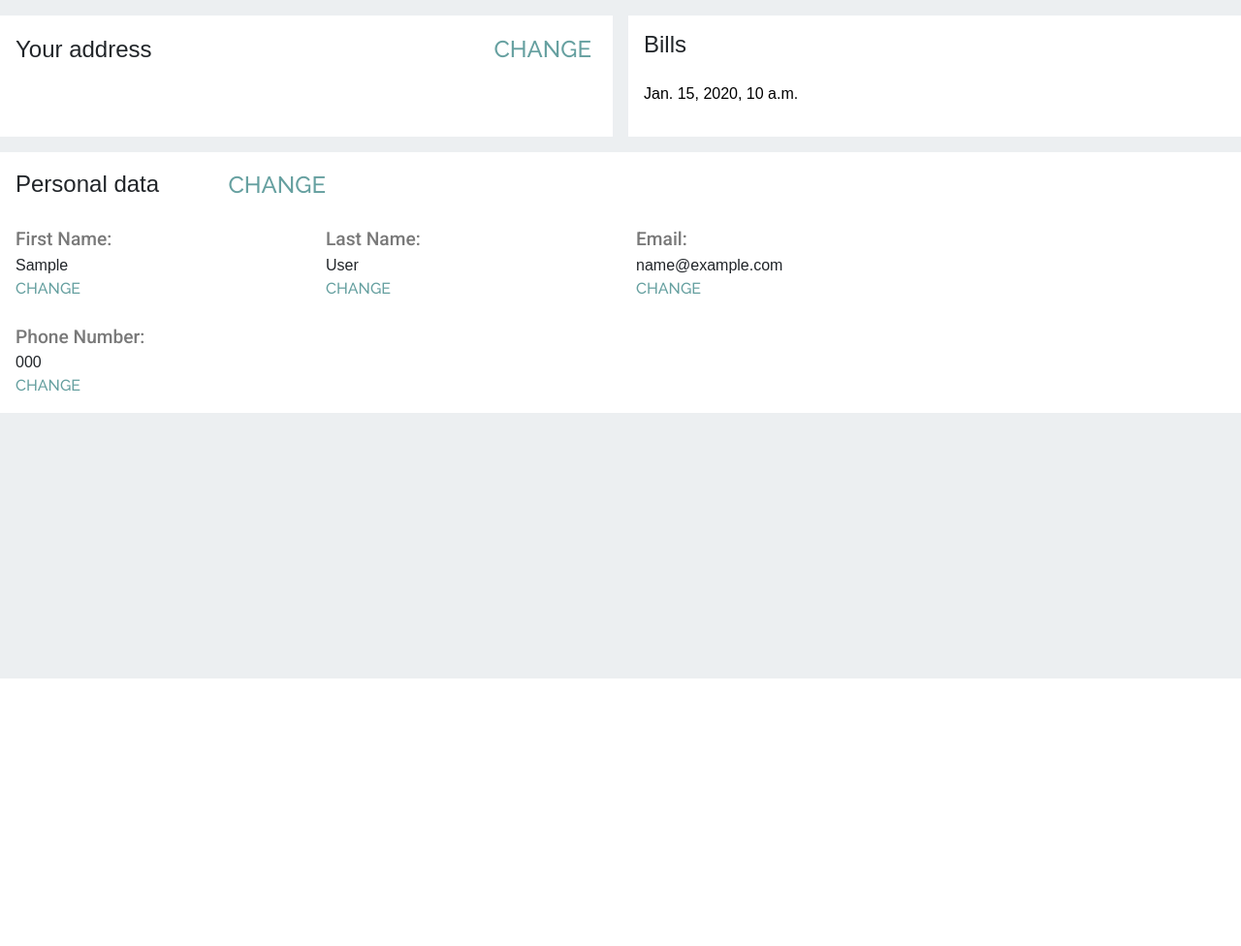
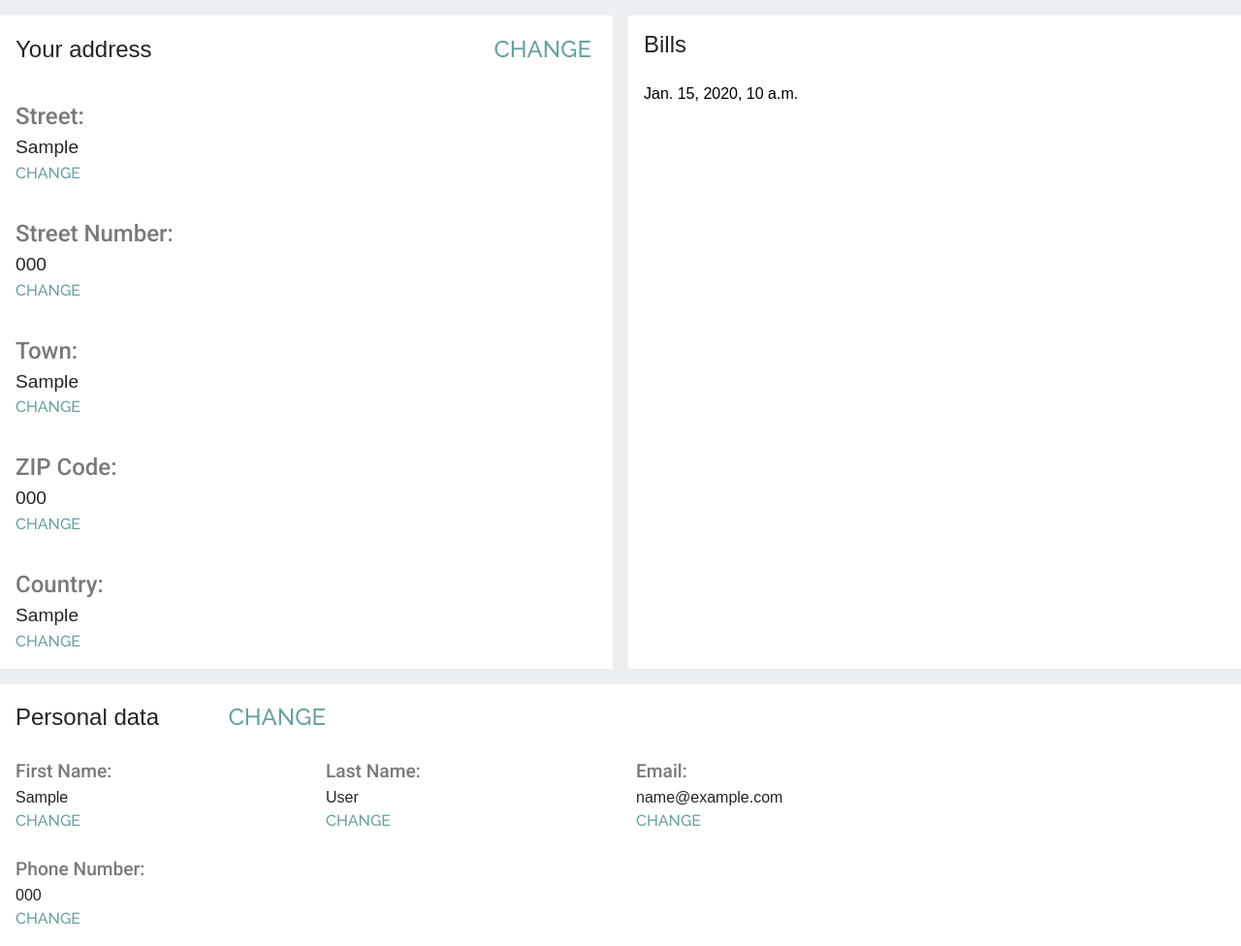
Before and after one commit to aleooo/sklep_2, a Django app: page /en/account/ in a window 1280 px wide. Shown: the part 100-1076 px from the top of the page at 97% size. Before the commit the page ends 800 px from the top, so only its background shows below. Run offline with Django 3.2, Linux system fonts and the light colour scheme; a user stored in the database is signed in; tables that the repository leaves empty hold one stand-in row (values such as "Sample post"); some web fonts are replaced.

Commit message:
refactor account forms #2

```diff
--- a/sklep_2/order/views.py
+++ b/sklep_2/order/views.py
@@ -33,7 +33,6 @@ def order(request):
     user = request.user
 
     if request.method == 'POST':
-        print(request.POST)
         form = OrderForm(request.POST)
         if form.is_valid():
             object_order = form.save(commit=False)
--- a/sklep_2/shop/forms.py
+++ b/sklep_2/shop/forms.py
@@ -26,7 +26,7 @@ class UserModelForm(UserCreationForm):
         'password_mismatch': _('The two password fields didn`t match'),
     }
 
-class PersonalForm(UserCreationForm):
+class PersonalForm(forms.ModelForm):
     class Meta:
         model = UserModel
         fields = ('first_name', 'last_name', 'email', 'number')
@@ -51,8 +51,8 @@ class AddressForm(forms.ModelForm):
         widgets = {
             'street': forms.TextInput(attrs={'class': 'form-control font_numbers_light input', 'pattern': '^[A-ZŻŹŁ].*', 'placeholder': '-----'}),
             'street_number': forms.TextInput(attrs={'class': 'form-control font_numbers_light input', 'placeholder': '-----'}),
-            'town': forms.TextInput(attrs={'class': 'form-control font_numbers_light input', 'type': 'email', 'placeholder': '-----'}),
-            'ZIP_code': forms.TextInput(attrs={'class': 'form-control font_numbers_light input', 'pattern': '^[A-ZŻŹŁ].*', 'placeholder': '-----'}),
+            'town': forms.TextInput(attrs={'class': 'form-control font_numbers_light input', 'pattern': '^[A-ZŻŹŁ].*', 'placeholder': '-----'}),
+            'ZIP_code': forms.TextInput(attrs={'class': 'form-control font_numbers_light input', 'pattern': '[0-9-]*', 'placeholder': '-----'}),
             'country': forms.TextInput(attrs={'class': 'form-control font_numbers_light input', 'pattern': '^[A-ZŻŹŁ].*', 'placeholder': '-----'}),
         }
         labels = {
--- a/sklep_2/shop/utils.py
+++ b/sklep_2/shop/utils.py
@@ -48,4 +48,6 @@ def data_post(request):
         del data['csrfmiddlewaretoken']
     except KeyError:
         pass
+    if 'number_0' in data:
+        data['']
     return data
--- a/sklep_2/shop/views.py
+++ b/sklep_2/shop/views.py
@@ -4,6 +4,7 @@ from django.contrib.auth.decorators import login_required
 from django.contrib.auth.models import User
 from django.core import serializers
 from django.http.response import JsonResponse
+from django.contrib import messages
 from django.shortcuts import redirect, render
 from django.urls import reverse
 from django.urls.base import resolve
@@ -97,52 +98,35 @@ def list_search(request, text):
 def account(request, type=None):
     user = UserModel.objects.get(id=request.user.id)
     orders = user.order.values('id', 'created')
-    personal_form = PersonalForm(instance=user)
-    address_form = AddressForm(instance=user.address)
 
     if request.method == 'POST':
         if type == 'personal_data':
-            personal_form = PersonalForm(request.POST)
-            if personal_form.is_valid():
-                personal_form.save()
+            data = request.POST
+            user.first_name = data['first_name']
+            user.last_name = data['last_name']
+            user.email = data['email']
+            user.number = data['number_0'] + data['number_1']
+            user.save()
+            # personal_form = PersonalForm(request.POST)
+            # if personal_form.is_valid():
+            #     personal_form.save()
+
+            return redirect('shop:account')
 
         elif type == 'address':
             address_form = AddressForm(request.POST)
             if address_form.is_valid():
-                address_form.save()
+                address = address_form.save()
+                user.address = address
+                user.save()
+                return redirect('shop:account')
+    else:
+        personal_form = PersonalForm(instance=user)
+        address_form = AddressForm(instance=user.address)
+
 
     return render(request, 'content/account.html', {'address_form': address_form,
                                                     'main_bar': True,
                                                     'orders': orders,
                                                     'personal_form': personal_form,
                                                     'user': user})
-
-
-def account_data(request, type):
-    user = request.user
-
-    # checks if user has address
-    if user.address:
-        address = user.address
-    else:
-        # like user has no address. Address is create and assign to user
-        user.address = Address.objects.create()
-        user.save()
-        address = user.address
-
-    if request.method == 'POST':
-        # using own function which is the shop.utils.py throw away the csrftoken from request.POST
-        data = data_post(request)
-
-        # assigning data to an object
-        if type == 'address':
-            for k, v in data.items():
-                if k in address.__dict__:
-                    setattr(address, k, v)
-            address.save()
-        elif type == 'personal_data':
-            for k, v in data.items():
-                if k in user._wrapped.__dict__:
-                    setattr(user, k, v)
-            user.save()
-    return redirect('shop:account')
--- a/sklep_2/templates/content/account.html
+++ b/sklep_2/templates/content/account.html
@@ -11,7 +11,25 @@
             <div id='account_div_form_address'>
                 <form action="{% url 'shop:account_data' type='address' %}" method='post'>
                     {% csrf_token %}
-                    <div id='account_form_address'>
+                    <div class="form-floating mb-3 display_n" id='street'>
+                        {{ address_form.street }}
+                        <label for="id_street">{{ address_form.street.label }}</label>
+                    </div>
+                    <div class="form-floating mb-3 display_n" id='street_number'>
+                        {{ address_form.street_number }}
+                        <label for="id_street_number">{{ address_form.street_number.label }}</label>
+                    </div>
+                    <div class="form-floating mb-3 display_n" id='town'>
+                        {{ address_form.town }}
+                        <label for="id_town">{{ address_form.town.label }}</label>
+                    </div>
+                    <div class="form-floating mb-3 display_n" id='ZIP_code'>
+                        {{ address_form.ZIP_code }}
+                        <label for="id_ZIP_code">{{ address_form.ZIP_code.label }}</label>
+                    </div>
+                    <div class="form-floating mb-3 display_n" id='country'>
+                        {{ address_form.country }}
+                        <label for="id_country">{{ address_form.country.label }}</label>
                     </div>
                     <div class='display_f align_i_c float_r margin_t'>
                         <button type='button' class='button_n' onclick='cancel("address")'><p class='color_green margin_0'>{% trans "CANCEL" %}</p></button>
@@ -51,18 +69,46 @@
             <div class='account_address white padding margin_t'>
                 <div class="display_f justify_c_s_b">
                     <h4 class='font_numbers_light display_f align_i_c margin_0'>{% trans "Your address" %}</h1>
-                    <button class='color_green button_n font_size_15' onclick="account_form('{{ address_json }}','address')">{% trans "CHANGE" %}</button>
+                    <button class='color_green button_n font_size_15' onclick="account_form('address', 'all')">{% trans "CHANGE" %}</button>
                 </div>
                 <div class='display_f width_100 flex_w_w'>
-                {% for key, value in address.items %}
+
                     <div class='personal_data width_320p margin_t_2'>
                         <div>
-                            <p class='font_numbers font_size_15 color_gray margin_0'>{{ value.field }}:</p>
-                            <p class='font_numbers_light margin_0 font_size_12'>{{ value.value }}</p>
-                            <button class='color_green button_n padding_0' onclick="account_form('{{ address_json }}','address','{{ key }}')">{% trans "CHANGE" %}</button>
+                            <p class='font_numbers font_size_15 color_gray margin_0'>{% trans "Street" %}:</p>
+                            <p class='font_numbers_light margin_0 font_size_12'>{{ address_form.street.initial }}</p>
+                            <button class='color_green button_n padding_0' onclick="account_form('address', 'street')">{% trans "CHANGE" %}</button>
                         </div>
                     </div>
-                {% endfor %}
+                    <div class='personal_data width_320p margin_t_2'>
+                        <div>
+                            <p class='font_numbers font_size_15 color_gray margin_0'>{% trans "Street Number" %}:</p>
+                            <p class='font_numbers_light margin_0 font_size_12'>{{ address_form.street_number.initial }}</p>
+                            <button class='color_green button_n padding_0' onclick="account_form('address','street_number')">{% trans "CHANGE" %}</button>
+                        </div>
+                    </div>
+                    <div class='personal_data width_320p margin_t_2'>
+                        <div>
+                            <p class='font_numbers font_size_15 color_gray margin_0'>{% trans "Town" %}:</p>
+                            <p class='font_numbers_light margin_0 font_size_12'>{{ address_form.town.initial }}</p>
+                            <button class='color_green button_n padding_0' onclick="account_form('address','town')">{% trans "CHANGE" %}</button>
+                        </div>
+                    </div>
+                    <div class='personal_data width_320p margin_t_2'>
+                        <div>
+                            <p class='font_numbers font_size_15 color_gray margin_0'>{% trans "ZIP Code" %}:</p>
+                            <p class='font_numbers_light margin_0 font_size_12'>{{ address_form.ZIP_code.initial }}</p>
+                            <button class='color_green button_n padding_0' onclick="account_form('address','ZIP_code')">{% trans "CHANGE" %}</button>
+                        </div>
+                    </div>
+                    <div class='personal_data width_320p margin_t_2'>
+                        <div>
+                            <p class='font_numbers font_size_15 color_gray margin_0'>{% trans "Country" %}:</p>
+                            <p class='font_numbers_light margin_0 font_size_12'>{{ address_form.country.initial }}</p>
+                            <button class='color_green button_n padding_0' onclick="account_form('address','country')">{% trans "CHANGE" %}</button>
+                        </div>
+                    </div>
+
             </div>
             </div>
             <div class='account_bills white padding margin_t'>
@@ -92,21 +138,21 @@
                     <div class='personal_data width_320p'>
                         <div>
                             <p class='font_numbers font_size_12 color_gray margin_0'>{% trans "Last Name" %}:</p>
-                            <p class='font_numbers_light margin_0'>{{ personal_form.last_name.initial }}</p>
+                            <p class='font_numbers_light margin_0'>{{ user.last_name }}</p>
                             <button class='color_green button_n padding_0' onclick="account_form('personal_data', 'last_name')">{% trans "CHANGE" %}</button>
                         </div>
                     </div>
                     <div class='personal_data width_320p'>
                         <div>
                             <p class='font_numbers font_size_12 color_gray margin_0'>{% trans "Email" %}:</p>
-                            <p class='font_numbers_light margin_0'>{{ personal_form.email.initial }}</p>
+                            <p class='font_numbers_light margin_0'>{{ user.email }}</p>
                             <button class='color_green button_n padding_0' onclick="account_form('personal_data', 'email')">{% trans "CHANGE" %}</button>
                         </div>
                     </div>
                     <div class='personal_data width_320p'>
                         <div>
                             <p class='font_numbers font_size_12 color_gray margin_0'>{% trans "Phone Number" %}:</p>
-                            <p class='font_numbers_light margin_0'>{{ personal_form.number.initial }}</p>
+                            <p class='font_numbers_light margin_0'>{{ user.number }}</p>
                             <button class='color_green button_n padding_0' onclick="account_form('personal_data', 'phone_number')">{% trans "CHANGE" %}</button>
                         </div>
                     </div>
--- a/sklep_2/templates/static/assets/js/account.js
+++ b/sklep_2/templates/static/assets/js/account.js
@@ -6,12 +6,16 @@ var account_div_form_address = $('#account_div_form_address')
 var account_div_form_personal_data = $('#account_div_form_personal_data')
 var tag_form = $('#account_tag_form')
 var personal_form_ids = ['first_name', 'last_name', 'email', 'phone_number']
+var address_form_ids = ['street', 'street_number', 'town', 'ZIP_code', 'country']
 
 
 // cancel form address and personal data
 function cancel(type){
     for (personal_id of personal_form_ids){
         $(`#${personal_id}`).css('display', 'none');
+    }
+    for (address_id of address_form_ids){
+        $(`#${address_id}`).css('display', 'none');
     }
     background.css('display', 'none');
     div_form.css('display', 'none');
@@ -28,6 +32,16 @@ function account_form(type, kind=null){
 
     if(type == 'address'){
         account_div_form_address.css('display', 'block')
+        if (kind == 'all'){
+            for (address_id of address_form_ids){
+                $(`#${address_id}`).css('display', 'flex')
+            }
+        }
+        else{
+
+            $(`#${kind}`).css('display', 'flex')
+
+        }
     }
     else if(type == 'personal_data'){
         account_div_form_personal_data.css('display', 'block')
@@ -43,4 +57,5 @@ function account_form(type, kind=null){
         }
     }
 
+
 }
```
